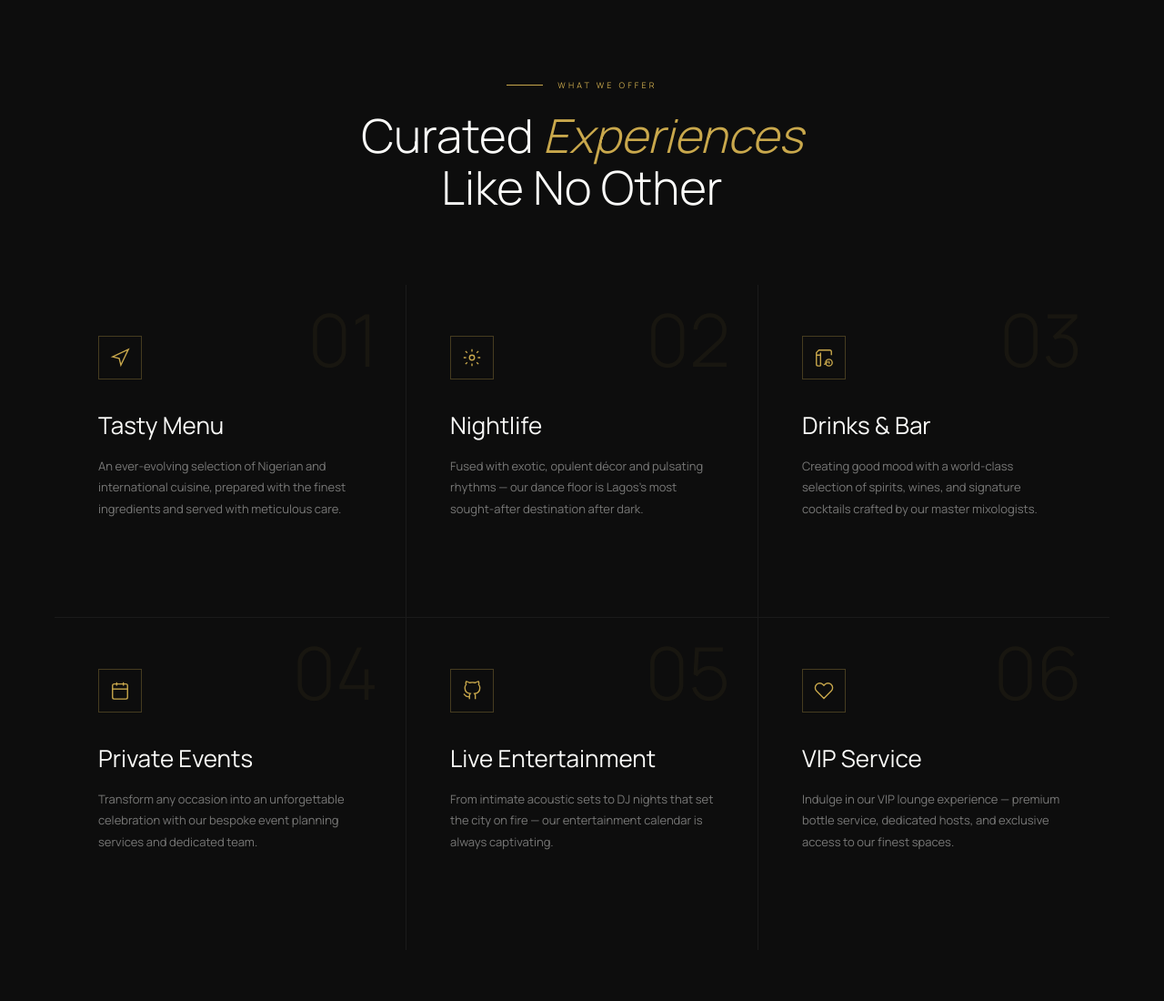
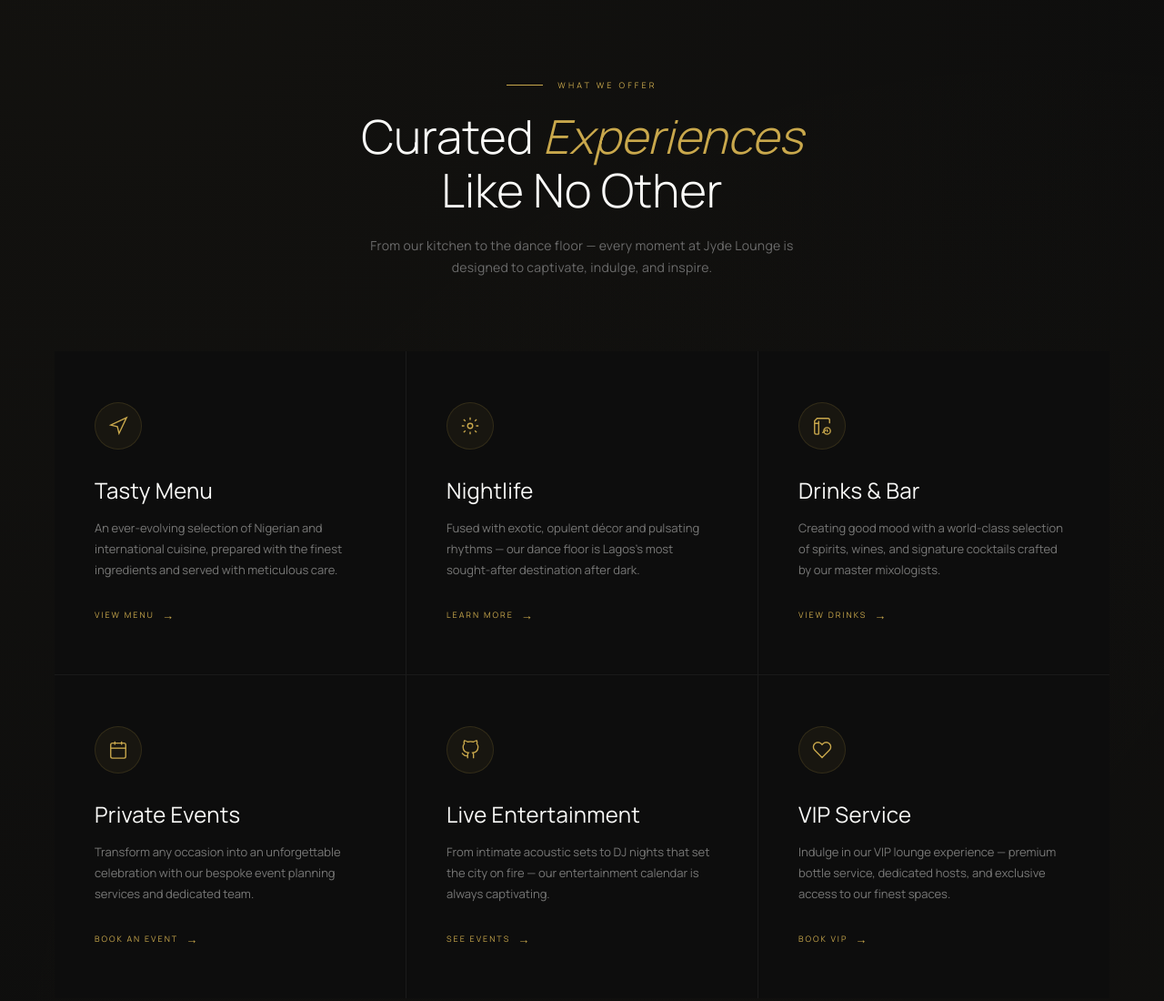
Before and after one commit to Mubarak1-ux/pa-lounge, a plain HTML site: page index.html in a window 1280 px wide. Shown: the part 1760-2860 px from the top of the page at 91% size. Drawn offline with nearby package versions, Linux system fonts and the light colour scheme.

Commit message:
Enhance styles for input fields and update title format in index.html

```diff
--- a/index.html
+++ b/index.html
@@ -4,7 +4,7 @@
 <meta charset="UTF-8">
 <meta name="viewport" content="width=device-width, initial-scale=1.0">
 <link rel="icon" type="image/svg+xml" href="assets/pa-lounge (gold).svg">
-<title>Jyde Lounge — Lagos</title>
+<title>Jyde Lounge | Lagos</title>
 <link rel="preconnect" href="https://fonts.googleapis.com">
 <link href="https://fonts.googleapis.com/css2?family=Manrope:wght@300;400;500;600&display=swap" rel="stylesheet">
 <style>
@@ -429,20 +429,44 @@
   }
 
   /* ─── EXPERIENCES ─── */
-  .experiences-section { background: var(--black-card); }
+  .experiences-section {
+    background: var(--black-card);
+    position: relative;
+    overflow: hidden;
+  }
+  .experiences-section::before {
+    content: '';
+    position: absolute;
+    top: -50%;
+    left: -50%;
+    width: 200%;
+    height: 200%;
+    background: radial-gradient(ellipse at 30% 20%, rgba(201,168,76,0.03) 0%, transparent 60%),
+                radial-gradient(ellipse at 70% 80%, rgba(201,168,76,0.02) 0%, transparent 50%);
+    pointer-events: none;
+  }
   .experiences-header {
     text-align: center;
-    max-width: 600px;
+    max-width: 700px;
     margin: 0 auto 80px;
+    position: relative;
   }
   .experiences-title {
     font-family: var(--font-display);
     font-size: clamp(40px, 4vw, 56px);
     font-weight: 300;
-    line-height: 1.1;
-    margin-bottom: 16px;
+    line-height: 1.15;
+    margin-bottom: 20px;
   }
   .experiences-title em { font-style: italic; color: var(--gold); }
+  .exp-sub {
+    font-size: 14px;
+    color: var(--muted);
+    letter-spacing: 0.02em;
+    line-height: 1.7;
+    max-width: 520px;
+    margin: 0 auto;
+  }
   .exp-grid {
     display: grid;
     grid-template-columns: repeat(3, 1fr);
@@ -450,83 +474,97 @@
     background: var(--black-border);
     max-width: 1300px;
     margin: 0 auto;
+    position: relative;
   }
   .exp-card {
     background: var(--black);
-    padding: 56px 48px;
+    padding: 56px 44px;
     position: relative;
     overflow: hidden;
     transition: background 0.4s;
+    display: flex;
+    flex-direction: column;
   }
   .exp-card:hover { background: #0A0802; }
   .exp-card::before {
     content: '';
     position: absolute;
-    top: 0; left: 0; right: 0;
-    height: 2px;
-    background: linear-gradient(90deg, transparent, var(--gold), transparent);
+    inset: 0;
+    background: linear-gradient(180deg, rgba(201,168,76,0.03) 0%, transparent 40%);
+    opacity: 0;
+    transition: opacity 0.4s;
+  }
+  .exp-card:hover::before { opacity: 1; }
+  .exp-card::after {
+    content: '';
+    position: absolute;
+    bottom: 0; left: 0; right: 0;
+    height: 1px;
+    background: linear-gradient(90deg, transparent, rgba(201,168,76,0.15), transparent);
     transform: scaleX(0);
-    transition: transform 0.4s;
-  }
-  .exp-card:hover::before { transform: scaleX(1); }
-  .exp-num {
-    font-family: var(--font-display);
-    font-size: 80px;
-    font-weight: 300;
-    color: rgba(201,168,76,0.06);
-    line-height: 1;
-    position: absolute;
-    top: 20px;
-    right: 30px;
-    transition: color 0.4s;
-  }
-  .exp-card:hover .exp-num { color: rgba(201,168,76,0.12); }
+    transition: transform 0.5s ease;
+  }
+  .exp-card:hover::after { transform: scaleX(1); }
   .exp-icon {
-    width: 48px;
-    height: 48px;
-    border: 1px solid rgba(201,168,76,0.3);
+    width: 52px;
+    height: 52px;
+    background: rgba(201,168,76,0.06);
+    border: 1px solid rgba(201,168,76,0.15);
     display: flex;
     align-items: center;
     justify-content: center;
-    margin-bottom: 32px;
-    transition: border-color 0.3s, background 0.3s;
+    margin-bottom: 28px;
+    border-radius: 50%;
+    transition: border-color 0.3s, background 0.3s, transform 0.3s;
+    flex-shrink: 0;
   }
   .exp-card:hover .exp-icon {
     border-color: var(--gold);
-    background: rgba(201,168,76,0.08);
-  }
-  .exp-icon svg { width: 22px; height: 22px; stroke: var(--gold); fill: none; stroke-width: 1.5; }
+    background: rgba(201,168,76,0.12);
+    transform: scale(1.05);
+  }
+  .exp-icon svg {
+    width: 22px; height: 22px;
+    stroke: var(--gold);
+    fill: none;
+    stroke-width: 1.5;
+    transition: stroke 0.3s;
+  }
+  .exp-card:hover .exp-icon svg { stroke: var(--gold-light); }
   .exp-name {
     font-family: var(--font-display);
-    font-size: 26px;
+    font-size: 24px;
     font-weight: 400;
-    margin-bottom: 16px;
+    margin-bottom: 14px;
     color: var(--white);
+    letter-spacing: 0.01em;
   }
   .exp-desc {
     font-size: 13px;
     line-height: 1.8;
     color: rgba(250,250,248,0.45);
+    flex-grow: 1;
   }
   .exp-link {
     display: inline-flex;
     align-items: center;
-    gap: 12px;
-    margin-top: 32px;
+    gap: 8px;
+    margin-top: 28px;
     font-size: 9px;
-    letter-spacing: 0.25em;
+    letter-spacing: 0.22em;
     text-transform: uppercase;
     color: var(--gold);
     text-decoration: none;
-    opacity: 0;
-    transform: translateY(6px);
-    transition: opacity 0.3s, transform 0.3s;
+    transition: gap 0.3s, color 0.3s;
+    width: fit-content;
   }
   .exp-link::after {
     content: '→';
-    font-size: 14px;
-  }
-  .exp-card:hover .exp-link { opacity: 1; transform: translateY(0); }
+    font-size: 13px;
+    transition: transform 0.3s;
+  }
+  .exp-card:hover .exp-link { gap: 14px; }
+  .exp-card:hover .exp-link::after { transform: translateX(2px); }
 
   /* ─── MENU SECTION ─── */
   .menu-section { max-width: 1300px; margin: 0 auto; }
@@ -739,12 +777,12 @@
     border: 1px solid var(--black-border);
     border-bottom-color: rgba(201,168,76,0.2);
     color: var(--white);
-    padding: 14px 0;
+    padding: 14px 16px;
     font-family: var(--font-body);
     font-size: 13px;
     outline: none;
     transition: border-color 0.3s;
-    border-radius: 0;
+    border-radius: 8px;
     -webkit-appearance: none;
     appearance: none;
 
@@ -752,6 +790,7 @@
   .form-group input:focus,
   .form-group select:focus,
   .form-group textarea:focus {
+    border-color: rgba(201,168,76,0.3);
     border-bottom-color: var(--gold);
     background: rgba(201,168,76,0.03);
   }
@@ -919,6 +958,7 @@
     text-decoration: none;
     font-size: 12px;
     transition: border-color 0.3s, color 0.3s;
+    border-radius: 8px;
   }
   .footer-social a:hover { border-color: var(--gold); color: var(--gold); }
   .footer-col-title {
@@ -1211,10 +1251,10 @@
   <div class="experiences-header reveal">
     <div class="section-label" style="justify-content:center">What We Offer</div>
     <h2 class="experiences-title">Curated <em>Experiences</em><br>Like No Other</h2>
+    <p class="exp-sub">From our kitchen to the dance floor — every moment at Jyde Lounge is designed to captivate, indulge, and inspire.</p>
   </div>
   <div class="exp-grid">
     <div class="exp-card reveal">
-      <span class="exp-num">01</span>
       <div class="exp-icon">
         <svg viewBox="0 0 24 24"><path d="M3 11l19-9-9 19-2-8-8-2z"/></svg>
       </div>
@@ -1223,7 +1263,6 @@
       <a href="#menu" class="exp-link">View Menu</a>
     </div>
     <div class="exp-card reveal" style="transition-delay:0.1s">
-      <span class="exp-num">02</span>
       <div class="exp-icon">
         <svg viewBox="0 0 24 24"><circle cx="12" cy="12" r="3"/><path d="M12 2v3M12 19v3M2 12h3M19 12h3M4.22 4.22l2.12 2.12M17.66 17.66l2.12 2.12M4.22 19.78l2.12-2.12M17.66 6.34l2.12-2.12"/></svg>
       </div>
@@ -1232,7 +1271,6 @@
       <a href="#" class="exp-link">Learn More</a>
     </div>
     <div class="exp-card reveal" style="transition-delay:0.2s">
-      <span class="exp-num">03</span>
       <div class="exp-icon">
         <svg viewBox="0 0 24 24"><path d="M8 22H5a2 2 0 01-2-2V6l3-3h13a2 2 0 012 2v4"/><path d="M8 22V6M3 9h5"/><path d="M16 16c0 2.5-2 4-4 4"/><circle cx="18" cy="18" r="4"/><path d="M18 16v2l1 1"/></svg>
       </div>
@@ -1241,7 +1279,6 @@
       <a href="#menu" class="exp-link">View Drinks</a>
     </div>
     <div class="exp-card reveal" style="transition-delay:0.05s">
-      <span class="exp-num">04</span>
       <div class="exp-icon">
         <svg viewBox="0 0 24 24"><rect x="3" y="4" width="18" height="18" rx="2" ry="2"/><line x1="16" y1="2" x2="16" y2="6"/><line x1="8" y1="2" x2="8" y2="6"/><line x1="3" y1="10" x2="21" y2="10"/></svg>
       </div>
@@ -1250,7 +1287,6 @@
       <a href="#reservation" class="exp-link">Book an Event</a>
     </div>
     <div class="exp-card reveal" style="transition-delay:0.15s">
-      <span class="exp-num">05</span>
       <div class="exp-icon">
         <svg viewBox="0 0 24 24"><path d="M9 19c-5 1.5-5-2.5-7-3m14 6v-3.87a3.37 3.37 0 00-.94-2.61c3.14-.35 6.44-1.54 6.44-7A5.44 5.44 0 0020 4.77 5.07 5.07 0 0019.91 1S18.73.65 16 2.48a13.38 13.38 0 00-7 0C6.27.65 5.09 1 5.09 1A5.07 5.07 0 005 4.77a5.44 5.44 0 00-1.5 3.78c0 5.42 3.3 6.61 6.44 7A3.37 3.37 0 009 18.13V22"/></svg>
       </div>
@@ -1259,7 +1295,6 @@
       <a href="#" class="exp-link">See Events</a>
     </div>
     <div class="exp-card reveal" style="transition-delay:0.25s">
-      <span class="exp-num">06</span>
       <div class="exp-icon">
         <svg viewBox="0 0 24 24"><path d="M20.84 4.61a5.5 5.5 0 00-7.78 0L12 5.67l-1.06-1.06a5.5 5.5 0 00-7.78 7.78l1.06 1.06L12 21.23l7.78-7.78 1.06-1.06a5.5 5.5 0 000-7.78z"/></svg>
       </div>
@@ -1442,13 +1477,13 @@
       <div class="footer-col-title">Newsletter</div>
       <p style="font-size:13px; color:var(--muted); line-height:1.8; margin-bottom:20px;">Subscribe and receive 10% off your next order.</p>
       <div>
-        <input type="email" placeholder="Your email address" style="width:100%; background:rgba(255,255,255,0.03); border:1px solid var(--black-border); border-bottom-color:rgba(201,168,76,0.3); color:var(--white); padding:14px 0; font-family:var(--font-body); font-size:13px; outline:none; margin-bottom:12px;">
+        <input type="email" placeholder="Your email address" style="width:100%; background:rgba(255,255,255,0.03); border:1px solid var(--black-border); border-bottom-color:rgba(201,168,76,0.3); color:var(--white); padding:14px 16px; font-family:var(--font-body); font-size:13px; outline:none; margin-bottom:12px; border-radius:8px;">
         <button onclick="this.textContent='Subscribed ✦'; this.style.background='#0a0802'; this.style.color='var(--gold)'; this.style.border='1px solid var(--gold)'" style="width:100%; padding:14px; background:var(--gold); color:var(--black); font-family:var(--font-body); font-size:10px; letter-spacing:0.2em; text-transform:uppercase; border:none; border-radius:50px; cursor:pointer; transition:background 0.3s; font-weight:500;">Subscribe</button>
       </div>
     </div>
   </div>
   <div class="footer-bottom">
-    <div class="footer-copy">© 2025 Jyde Lounge. All rights reserved.</div>
+    <div class="footer-copy">© 2026 Jyde Lounge. All rights reserved.</div>
     <div class="footer-legal">
       <a href="#">Terms & Conditions</a>
       <a href="#">Privacy Policy</a>
```
Also changed, not shown: checkout.html (+2 -0 lines).
